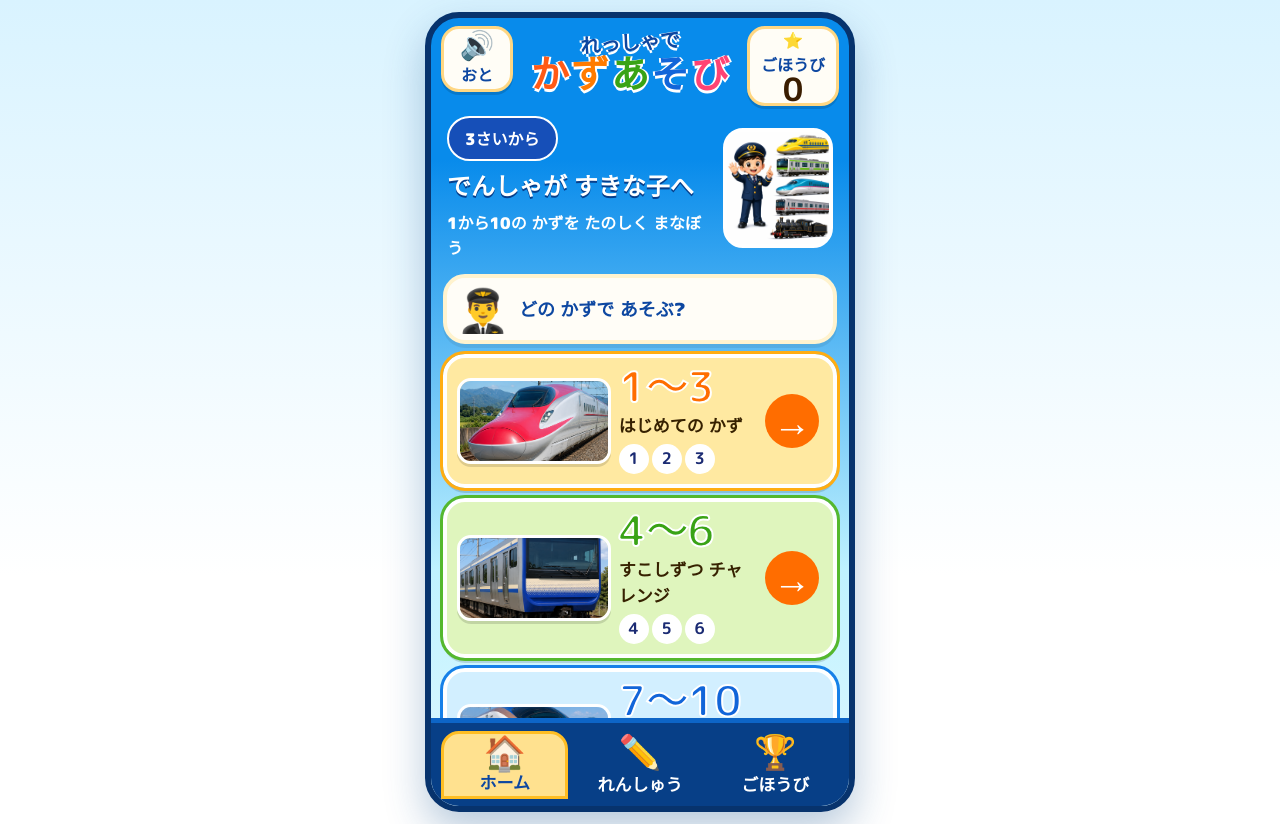
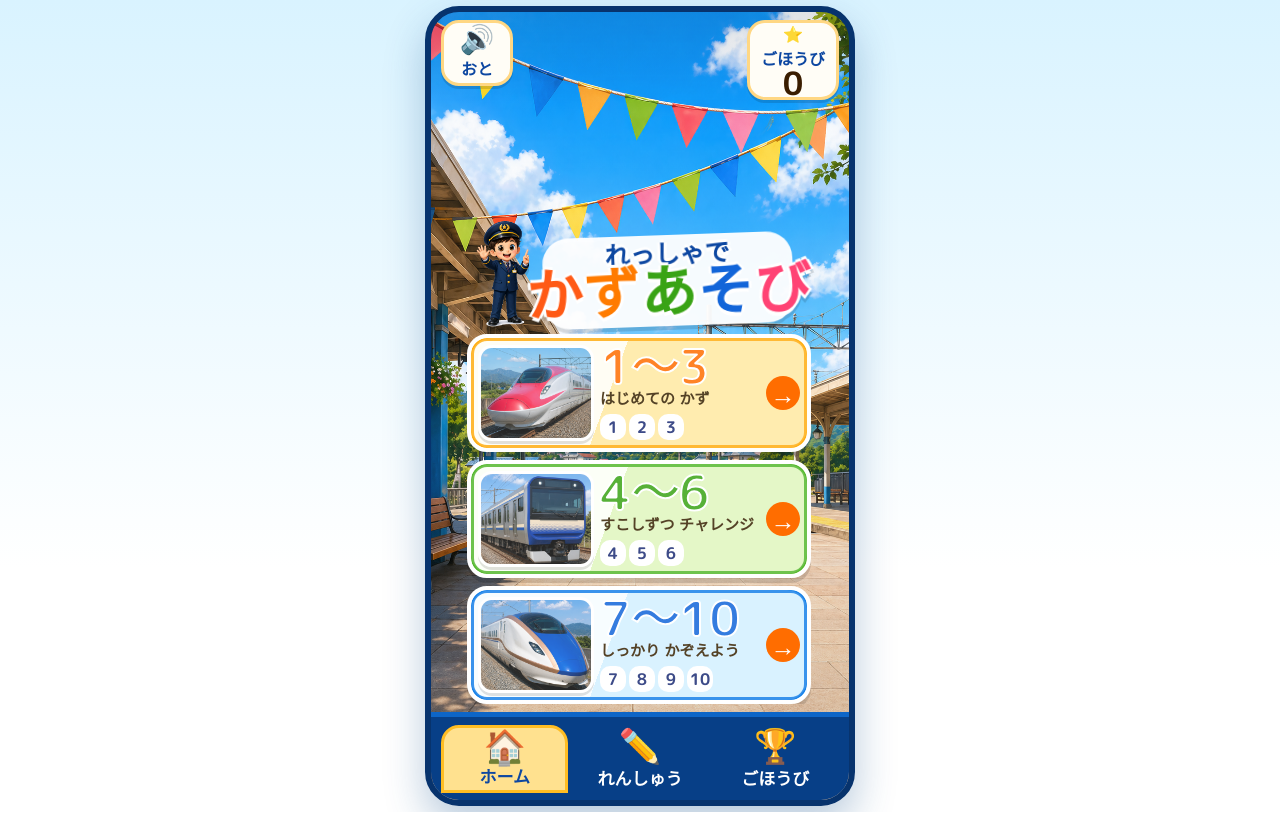
Before and after one commit to tsubasa-narita/train-numbers, a React (Vite) app: page / in a window 1280 px wide. Built offline with nearby package versions, Linux system fonts and the light colour scheme.

Commit message:
Polish train counting UI layout

```diff
--- a/src/main.tsx
+++ b/src/main.tsx
@@ -37,7 +37,8 @@ type QuizState = {
 };
 
 const STORAGE_KEY = 'ressha_kazu_progress';
-const ASSET_SHEET = `${import.meta.env.BASE_URL}images/ui/train-assets.png`;
+const HOME_BACKGROUND = `${import.meta.env.BASE_URL}images/ui/home-background.png`;
+const CONDUCTOR_BOY = `${import.meta.env.BASE_URL}images/ui/conductor-boy-home.png`;
 const trainImageUrl = (filename: string) => `${import.meta.env.BASE_URL}images/trains/${filename}`;
 const TRAIN_NAMES = QUIZ_TRAINS.map((train) => train.displayName);
 
@@ -251,9 +252,9 @@ function App() {
 
   return (
     <main className="shell">
-      <section className="phone" aria-label="れっしゃで かずあそび">
+      <section className={`phone ${quiz ? 'is-quiz' : tab === 'home' ? 'is-home' : ''}`} style={{ '--home-bg': `url(${HOME_BACKGROUND})` } as React.CSSProperties} aria-label="れっしゃで かずあそび">
         <Header progress={progress} sound={sound} onToggle={() => dispatch({ type: 'toggleSound' })} onSpeak={() => quiz && speak(quiz.questions[quiz.index]?.prompt ?? 'れっしゃで かずあそび', sound)} />
-        <div className="screen">
+        <div className={`screen ${quiz ? 'quiz-screen' : `${tab}-screen`}`}>
           {quiz ? (
             quiz.status === 'done' ? (
               <ResultScreen quiz={quiz} sound={sound} onReplay={() => startQuiz(quiz.mode)} onHome={() => goTab('home')} />
@@ -294,22 +295,19 @@ function Header({ progress, sound, onToggle, onSpeak }: { progress: Progress; so
   );
 }
 
-function Home({ progress, onStart }: { progress: Progress; onStart: (mode: Mode) => void }) {
+function Home({ onStart }: { progress: Progress; onStart: (mode: Mode) => void }) {
   return (
     <div className="home">
-      <div className="hero">
-        <div>
-          <p className="pill">3さいから</p>
-          <h1>でんしゃが すきな子へ</h1>
-          <p>1から10の かずを たのしく まなぼう</p>
+      <div className="home-hero">
+        <div className="home-logo" aria-hidden="true">
+          <small>れっしゃで</small>
+          <strong><span>か</span><span>ず</span><span>あ</span><span>そ</span><span>び</span></strong>
         </div>
-        <img src={ASSET_SHEET} alt="" className="asset-preview" />
+        <img className="home-conductor" src={CONDUCTOR_BOY} alt="" aria-hidden="true" />
       </div>
-      <ConductorBubble text="どの かずで あそぶ?" />
       <LevelCard tone="yellow" title="1〜3" subtitle="はじめての かず" nums={[1, 2, 3]} image="komachi.png" onClick={() => onStart('level1')} />
       <LevelCard tone="green" title="4〜6" subtitle="すこしずつ チャレンジ" nums={[4, 5, 6]} image="yokosuka_e235_1000.png" onClick={() => onStart('level2')} />
       <LevelCard tone="blue" title="7〜10" subtitle="しっかり かぞえよう" nums={[7, 8, 9, 10]} image="kagayaki_e7_w7.png" onClick={() => onStart('level3')} />
-      <p className="mini">これまでの ごほうび: ⭐ {progress.totalStars}こ</p>
     </div>
   );
 }
@@ -331,7 +329,7 @@ function LevelCard({ tone, title, subtitle, nums, image, onClick }: { tone: stri
 function ConductorBubble({ text }: { text: string }) {
   return (
     <div className="bubble">
-      <div className="conductor" aria-hidden="true">👨‍✈️</div>
+      <img className="conductor" src={CONDUCTOR_BOY} alt="" aria-hidden="true" />
       <p>{text}</p>
     </div>
   );
--- a/src/styles.css
+++ b/src/styles.css
@@ -8,7 +8,7 @@ body {
   background: linear-gradient(180deg, #d9f3ff 0%, #ffffff 70%);
 }
 button { font: inherit; border: 0; cursor: pointer; touch-action: manipulation; }
-.shell { min-height: 100vh; display: grid; place-items: center; padding: 12px; }
+.shell { min-height: 100vh; display: grid; place-items: center; padding: 6px; }
 .phone {
   width: min(100vw, 430px);
   height: min(100dvh, 900px);
@@ -20,9 +20,23 @@ button { font: inherit; border: 0; cursor: pointer; touch-action: manipulation;
   position: relative;
   box-shadow: 0 18px 40px #15508b4d;
 }
-.screen { height: calc(100% - 180px); overflow-y: auto; padding: 6px 12px 96px; scrollbar-width: none; }
+.phone.is-home {
+  background:
+    linear-gradient(180deg, #ffffff10 0%, #ffffff08 52%, #00000026 100%),
+    var(--home-bg) center / cover no-repeat;
+}
+.screen { height: calc(100% - 180px); overflow-y: auto; padding: 6px 12px 8px; scrollbar-width: none; }
+.home-screen,
+.quiz-screen { overflow: hidden; }
+.phone.is-quiz .screen {
+  height: calc(100% - 92px);
+  padding: 4px 8px 8px;
+}
+.phone.is-quiz .tabs { display: none; }
 .screen::-webkit-scrollbar { display: none; }
 .topbar { height: 92px; display: grid; grid-template-columns: 72px 1fr 92px; align-items: start; gap: 8px; padding: 8px 10px; }
+.phone.is-home .topbar { background: linear-gradient(#00000018, transparent); }
+.phone.is-home .topbar .logo { visibility: hidden; }
 .sound, .stars {
   min-height: 66px; background: #fffdf6; border: 3px solid #ffd783; border-radius: 18px;
   color: #0d47a1; display: grid; place-items: center; box-shadow: 0 3px 0 #0002;
@@ -39,69 +53,162 @@ button { font: inherit; border: 0; cursor: pointer; touch-action: manipulation;
 .logo strong span:nth-child(4) { color: #1265d9; }
 .logo strong span:nth-child(5) { color: #ff4374; }
 .home, .practice, .reward, .quiz, .result { animation: fade .25s ease; }
-.hero {
-  display: grid; grid-template-columns: 1fr 110px; align-items: center; gap: 8px; min-height: 130px;
-  color: #fff; padding: 0 4px 8px;
+.home {
+  width: 100%;
+  max-width: 100%;
+  min-width: 0;
+  height: 100%;
+  display: grid;
+  grid-template-rows: minmax(88px, 1fr) repeat(3, minmax(106px, 118px));
+  gap: 8px;
+  padding: 0 14px;
+  overflow: hidden;
 }
-.hero h1 { margin: 6px 0; font-size: 24px; color: #fff; text-shadow: 0 2px #063e8b; }
-.hero p { margin: 0; font-weight: 900; }
-.pill {
-  display: inline-block; color: #fff; background: #164fb8; padding: 8px 16px; border-radius: 999px; border: 2px solid #fff;
+.home-hero {
+  min-height: 88px;
+  position: relative;
+  display: grid;
+  align-items: end;
+  padding: 0 10px 0 82px;
 }
-.asset-preview { width: 110px; height: 120px; object-fit: cover; object-position: left center; border-radius: 20px; border: 4px solid #fff; background: #fff; }
+.home-logo {
+  width: min(100%, 250px);
+  margin-left: 4px;
+  padding: 8px 10px 10px;
+  border-radius: 26px;
+  background: #fffffff2;
+  color: #0d47a1;
+  text-align: center;
+  filter: drop-shadow(0 4px 0 #0002);
+  text-shadow: 0 4px #fff, 3px 0 #fff, -3px 0 #fff, 0 -3px #fff;
+  transform: rotate(-2deg);
+}
+.home-logo small { display: block; font-size: 25px; font-weight: 900; line-height: .9; }
+.home-logo strong { display: flex; justify-content: center; gap: 1px; font-size: clamp(42px, 12vw, 56px); line-height: .9; font-weight: 900; }
+.home-logo span:nth-child(1) { color: #ff5a16; }
+.home-logo span:nth-child(2) { color: #ff7b00; }
+.home-logo span:nth-child(3) { color: #39a315; }
+.home-logo span:nth-child(4) { color: #1265d9; }
+.home-logo span:nth-child(5) { color: #ff4374; }
+.home-conductor {
+  position: absolute;
+  left: 2px;
+  bottom: -8px;
+  width: 86px;
+  height: 116px;
+  object-fit: contain;
+  object-position: bottom center;
+  filter: drop-shadow(0 5px 0 #0002);
+}
 .bubble {
   display: grid; grid-template-columns: 72px 1fr; align-items: center; background: #fffdf7; border: 4px solid #fff3cf;
   border-radius: 22px; min-height: 64px; margin: 6px 0 8px; box-shadow: 0 4px 0 #0001;
 }
-.conductor { font-size: 42px; text-align: center; animation: wave 1.8s infinite ease-in-out; }
+.conductor {
+  width: 58px;
+  height: 58px;
+  justify-self: center;
+  object-fit: contain;
+  object-position: bottom center;
+  filter: drop-shadow(0 3px 0 #0002);
+  animation: wave 1.8s infinite ease-in-out;
+}
 .bubble p { margin: 0; color: #0d47a1; font-size: 18px; font-weight: 900; }
 .level-card {
-  width: 100%; min-height: 126px; margin: 10px 0; display: grid; grid-template-columns: 42% 1fr 58px; align-items: center; gap: 8px;
-  padding: 10px; border-radius: 22px; border: 4px solid #fff; box-shadow: 0 5px 0 #0002; color: #1b2b73; text-align: left;
+  width: 100%; min-width: 0; min-height: 0; margin: 0; display: grid; grid-template-columns: 40% minmax(0, 1fr) 42px; align-items: center; gap: 7px;
+  padding: 8px; border-radius: 20px; border: 4px solid #fff; box-shadow: 0 5px 0 #0002; color: #1b2b73; text-align: left;
+  position: relative;
+  overflow: hidden;
 }
-.level-card.yellow { background: #ffe9a1; outline: 3px solid #ffad12; }
-.level-card.green { background: #dff5bd; outline: 3px solid #55b82e; }
-.level-card.blue { background: #d2efff; outline: 3px solid #1680e8; }
+.level-card.yellow { background: linear-gradient(110deg, #fff8e0 0 42%, #ffe9a1 42% 100%); box-shadow: inset 0 0 0 3px #ffad12, 0 5px 0 #0002; }
+.level-card.green { background: linear-gradient(110deg, #f4ffe8 0 42%, #dff5bd 42% 100%); box-shadow: inset 0 0 0 3px #55b82e, 0 5px 0 #0002; }
+.level-card.blue { background: linear-gradient(110deg, #f0fbff 0 42%, #d2efff 42% 100%); box-shadow: inset 0 0 0 3px #1680e8, 0 5px 0 #0002; }
+.home .level-card {
+  opacity: 1;
+  width: min(352px, calc(100% - 56px));
+  max-width: 352px;
+  justify-self: center;
+  transform: translateX(-18px);
+  grid-template-columns: minmax(108px, 36%) minmax(0, 1fr) 34px;
+  gap: 6px;
+  padding: 7px;
+}
+.home .level-card.yellow { background: linear-gradient(110deg, #fffdf2 0 42%, #ffe9a1 42% 100%) !important; }
+.home .level-card.green { background: linear-gradient(110deg, #fbfff6 0 42%, #dff5bd 42% 100%) !important; }
+.home .level-card.blue { background: linear-gradient(110deg, #f6fcff 0 42%, #d2efff 42% 100%) !important; }
+.home .level-card::before {
+  content: "";
+  position: absolute;
+  inset: 0;
+  border-radius: inherit;
+  background: #ffffff26;
+  pointer-events: none;
+}
 .level-thumb {
   width: 100%;
-  height: 86px;
+  height: 100%;
+  max-height: 96px;
+  aspect-ratio: 16 / 9;
   object-fit: cover;
   border-radius: 14px;
   border: 3px solid #fff;
   box-shadow: 0 3px 0 #0002;
 }
-.level-text strong { display: block; font-size: 42px; line-height: .9; color: #ff6d00; -webkit-text-stroke: 2px #fff; }
+.level-text {
+  min-width: 0;
+}
+.home .level-text strong {
+  font-size: clamp(34px, 10vw, 48px);
+}
+.home .level-text small {
+  font-size: 15px;
+}
+.home .level-text b {
+  width: 26px;
+  height: 26px;
+}
+.home .level-card i {
+  width: 34px;
+  height: 34px;
+  font-size: 25px;
+}
+.level-text strong { display: block; font-size: clamp(40px, 12vw, 56px); line-height: .82; color: #ff6d00; -webkit-text-stroke: 2px #fff; }
 .level-card.green .level-text strong { color: #39a315; }
 .level-card.blue .level-text strong { color: #1265d9; }
-.level-text small { display: block; font-size: 17px; margin: 6px 0; color: #362100; font-weight: 900; }
-.level-text b { display: inline-grid; place-items: center; width: 30px; height: 30px; margin-right: 3px; border-radius: 50%; background: #fff; color: inherit; }
+.level-text small { display: block; font-size: 16px; margin: 2px 0 4px; color: #362100; font-weight: 900; }
+.level-text b { display: inline-grid; place-items: center; width: 28px; height: 28px; margin-right: 3px; border-radius: 10px; background: #fff; color: inherit; }
 .level-card i {
-  width: 54px; height: 54px; display: grid; place-items: center; border-radius: 50%; background: #ff6d00; color: #fff; font-size: 38px; font-style: normal;
+  width: 42px; height: 42px; display: grid; place-items: center; border-radius: 50%; background: #ff6d00; color: #fff; font-size: 32px; font-style: normal;
+  position: relative;
+  z-index: 1;
 }
 .mini { color: #07336d; background: #fff9; border-radius: 999px; padding: 8px 14px; text-align: center; font-weight: 900; }
 .progress-stars {
-  width: 72%; margin: -2px auto 6px; background: #fffdf7; border: 4px solid #ffdf92; border-radius: 999px; min-height: 46px;
+  width: 64%; margin: -2px auto 4px; background: #fffdf7; border: 3px solid #ffdf92; border-radius: 999px; min-height: 34px;
   display: flex; align-items: center; justify-content: space-evenly; box-shadow: 0 4px 0 #0001;
 }
-.progress-stars span { color: #999; font-size: 31px; }
+.progress-stars span { color: #999; font-size: 24px; }
 .progress-stars .filled { color: #ffc107; text-shadow: 0 2px #ff8a00; }
 .question-card {
-  width: 100%; min-height: 92px; background: #fffdf7; border: 4px solid #fff2d3; border-radius: 24px; margin-bottom: 7px;
-  color: #341900; box-shadow: 0 4px 0 #0001; display: grid; gap: 8px; place-items: center; padding: 14px;
+  width: 100%; min-height: 84px; background: #fffdf7; border: 4px solid #fff2d3; border-radius: 22px; margin-bottom: 6px;
+  color: #341900; box-shadow: 0 4px 0 #0001; display: grid; gap: 5px; place-items: center; padding: 10px;
 }
-.question-card span { background: #174fb2; color: #fff; padding: 8px 18px; border-radius: 999px; font-size: 20px; font-weight: 900; }
-.question-card strong { font-size: clamp(24px, 6.5vw, 31px); line-height: 1.08; letter-spacing: 0; }
+.question-card span { background: #174fb2; color: #fff; padding: 6px 16px; border-radius: 999px; font-size: 18px; font-weight: 900; }
+.question-card strong { font-size: clamp(23px, 6.2vw, 30px); line-height: 1.05; letter-spacing: 0; }
+.quiz .bubble { display: none; }
 .visual {
   min-height: 194px; background: linear-gradient(#8fd7ff 0 54%, #f8fbff 54% 74%, #d4bd95 74%);
   border: 4px solid #fff; border-radius: 24px; padding: 18px 10px; display: grid; place-items: center; overflow: hidden; box-shadow: inset 0 -8px #0001;
 }
 .photo-visual {
-  min-height: 296px;
-  padding: 10px;
+  min-height: 276px;
+  padding: 5px;
   background: linear-gradient(#dff5ff, #ffffff);
   box-shadow: 0 4px 0 #0001;
 }
-.photo-visual:has(.count-1),
+.photo-visual:has(.count-1) {
+  min-height: 156px;
+}
 .photo-visual:has(.count-2),
 .photo-visual:has(.count-3) {
   min-height: 190px;
@@ -109,19 +216,19 @@ button { font: inherit; border: 0; cursor: pointer; touch-action: manipulation;
 .photo-visual:has(.count-4),
 .photo-visual:has(.count-5),
 .photo-visual:has(.count-6) {
-  min-height: 216px;
+  min-height: 236px;
 }
 .photo-visual:has(.count-7),
 .photo-visual:has(.count-8),
 .photo-visual:has(.count-9),
 .photo-visual:has(.count-10) {
-  min-height: 222px;
+  min-height: 252px;
 }
 .train-card-grid {
   width: 100%;
   display: grid;
   grid-template-columns: repeat(5, minmax(0, 1fr));
-  gap: 8px;
+  gap: 4px;
   align-items: stretch;
   justify-content: center;
 }
@@ -130,8 +237,8 @@ button { font: inherit; border: 0; cursor: pointer; touch-action: manipulation;
   aspect-ratio: 3 / 4;
   display: block;
   object-fit: contain;
-  border: 4px solid #fff;
-  border-radius: 14px;
+  border: 3px solid #fff;
+  border-radius: 12px;
   box-shadow: 0 3px 0 #0002;
   background: #eef8ff;
 }
@@ -143,7 +250,7 @@ button { font: inherit; border: 0; cursor: pointer; touch-action: manipulation;
 }
 .train-card-grid.count-1 {
   grid-template-columns: minmax(0, 1fr);
-  max-width: 72%;
+  max-width: 46%;
 }
 .train-card-grid.count-2 {
   grid-template-columns: repeat(2, minmax(0, 1fr));
@@ -181,9 +288,9 @@ button { font: inherit; border: 0; cursor: pointer; touch-action: manipulation;
 .teal { --tone: #18b7ad; } .orange { --tone: #ff9800; } .silver { --tone: #b0bec5; } .purple { --tone: #8e44ad; }
 .train-group { width: 100%; display: grid; grid-template-columns: repeat(auto-fit, minmax(82px, 1fr)); align-items: center; gap: 10px; }
 .train-group.tiny { grid-template-columns: repeat(auto-fit, minmax(38px, 1fr)); gap: 5px; width: 100%; }
-.choice-grid { display: grid; grid-template-columns: repeat(3, 1fr); gap: 10px; margin: 12px 0; }
+.choice-grid { display: grid; grid-template-columns: repeat(3, 1fr); gap: 8px; margin: 9px 0 7px; }
 .choice {
-  min-height: 74px; border-radius: 22px; background: #ffe18f; color: #3a1d00; font-size: 52px; font-weight: 900;
+  min-height: 64px; border-radius: 20px; background: #ffe18f; color: #3a1d00; font-size: 48px; font-weight: 900;
   border: 4px solid #fff; box-shadow: 0 6px 0 #d79512; -webkit-text-stroke: 2px #fff;
 }
 .choice:nth-child(2) { background: #bff08d; box-shadow: 0 6px 0 #4caf50; }
@@ -196,7 +303,7 @@ button { font: inherit; border: 0; cursor: pointer; touch-action: manipulation;
   background: linear-gradient(#ff7d13, #ff5a00); color: white; font-size: 32px; font-weight: 900; border: 5px solid #fff; box-shadow: 0 5px 0 #d13e00;
 }
 .secondary { width: 78%; min-height: 62px; border-radius: 999px; background: #fff; color: #0d47a1; border: 3px solid #9fd7ff; font-weight: 900; }
-.question-count { width: fit-content; margin: 6px auto; background: #114aa8; color: #fff; padding: 6px 20px; border-radius: 999px; font-size: 18px; font-weight: 900; }
+.question-count { width: fit-content; margin: 4px auto 0; background: #114aa8; color: #fff; padding: 5px 18px; border-radius: 999px; font-size: 17px; font-weight: 900; }
 .result, .practice { text-align: center; padding-top: 24px; }
 .result h2, .practice h1, .reward h1 { color: #fff; text-shadow: 0 3px #063e8b; font-size: 40px; margin: 8px 0; }
 .big-stars { font-size: 72px; letter-spacing: 0; }
```
Also changed, not shown: public/images/ui/conductor-boy-home.png (added), public/images/ui/home-background.png (added).
